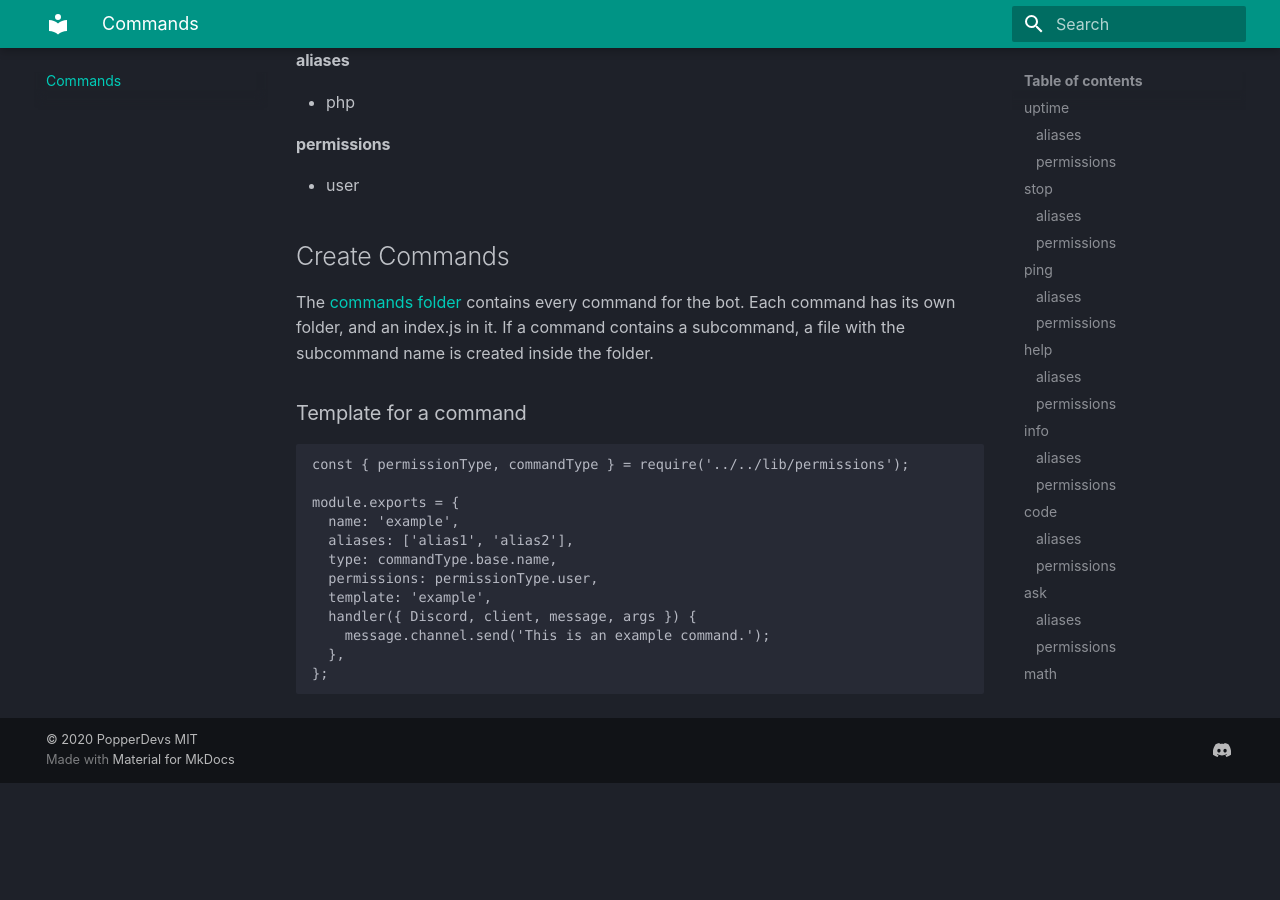
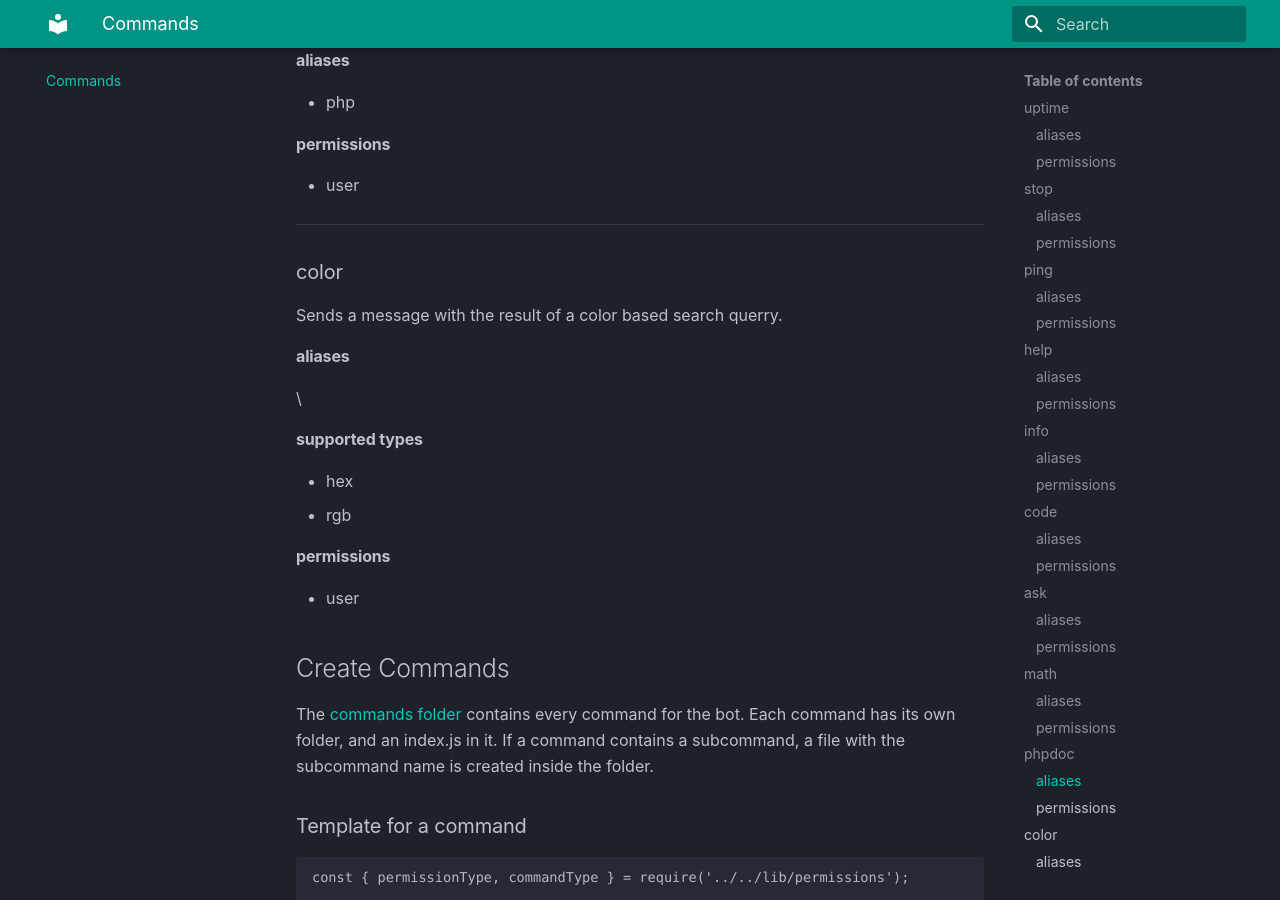
Before and after one commit to PopperDevs/PopperBot-docs, an MkDocs documentation site: the page built from docs/commands.md, in a window 1280 px wide and 900 px high, scrolled down 2769 px. Built offline with MkDocs 1.6.1 and Material for MkDocs 9.7.7, drawn with Linux system fonts in a browser that asks for light colours; before the commit the page ends 3552 px from its top, so only the background shows below that.

Commit message:
:pencil: added color command

```diff
--- a/docs/commands.md
+++ b/docs/commands.md
@@ -75,6 +75,17 @@
 #### permissions
  - user
 
+---
+### color
+Sends a message with the result of a color based search querry.
+#### aliases
+\<none>
+#### supported types
+ - hex
+ - rgb
+#### permissions
+ - user
+
 ## Create Commands
 
 The [commands folder](https://github.com/PopperDevs/PopperBot/tree/master/commands) contains every command for the bot. Each command has its own folder, and an index.js in it. If a command contains a subcommand, a file with the subcommand name is created inside the folder.
```
